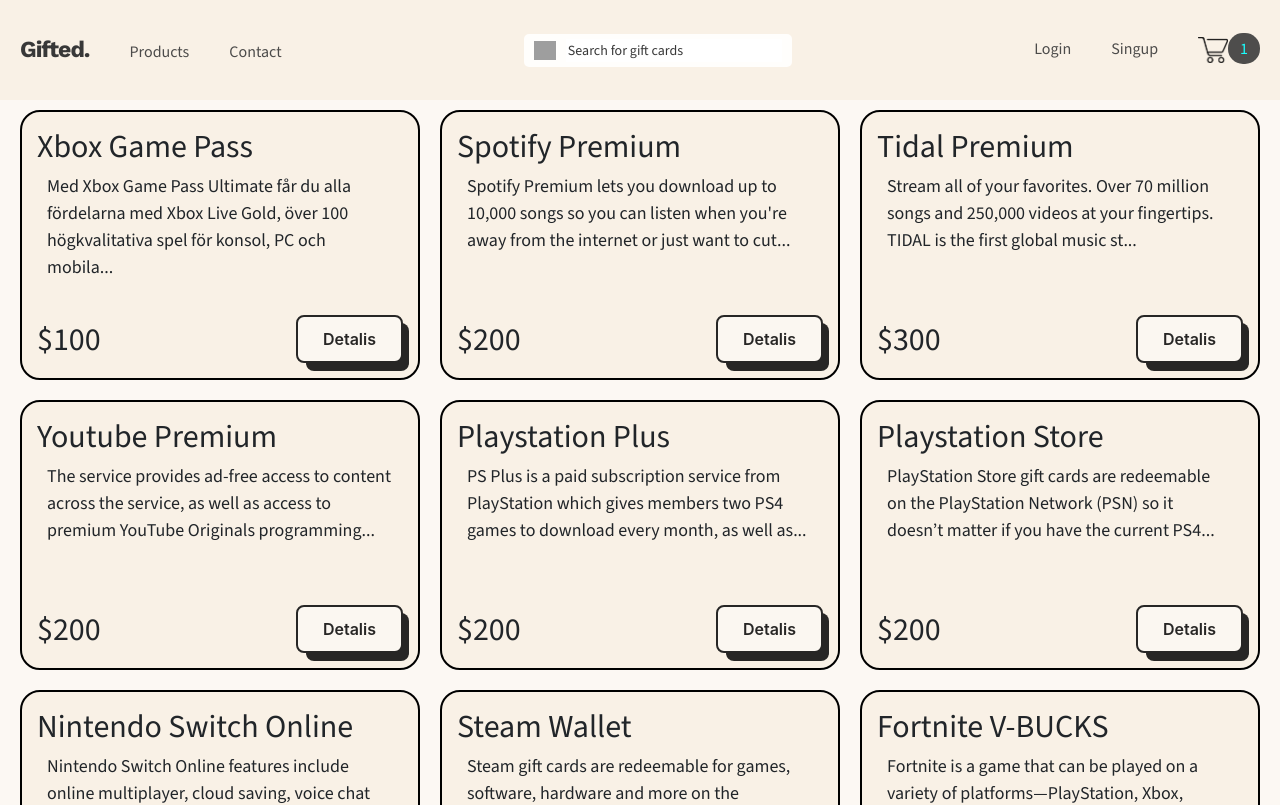
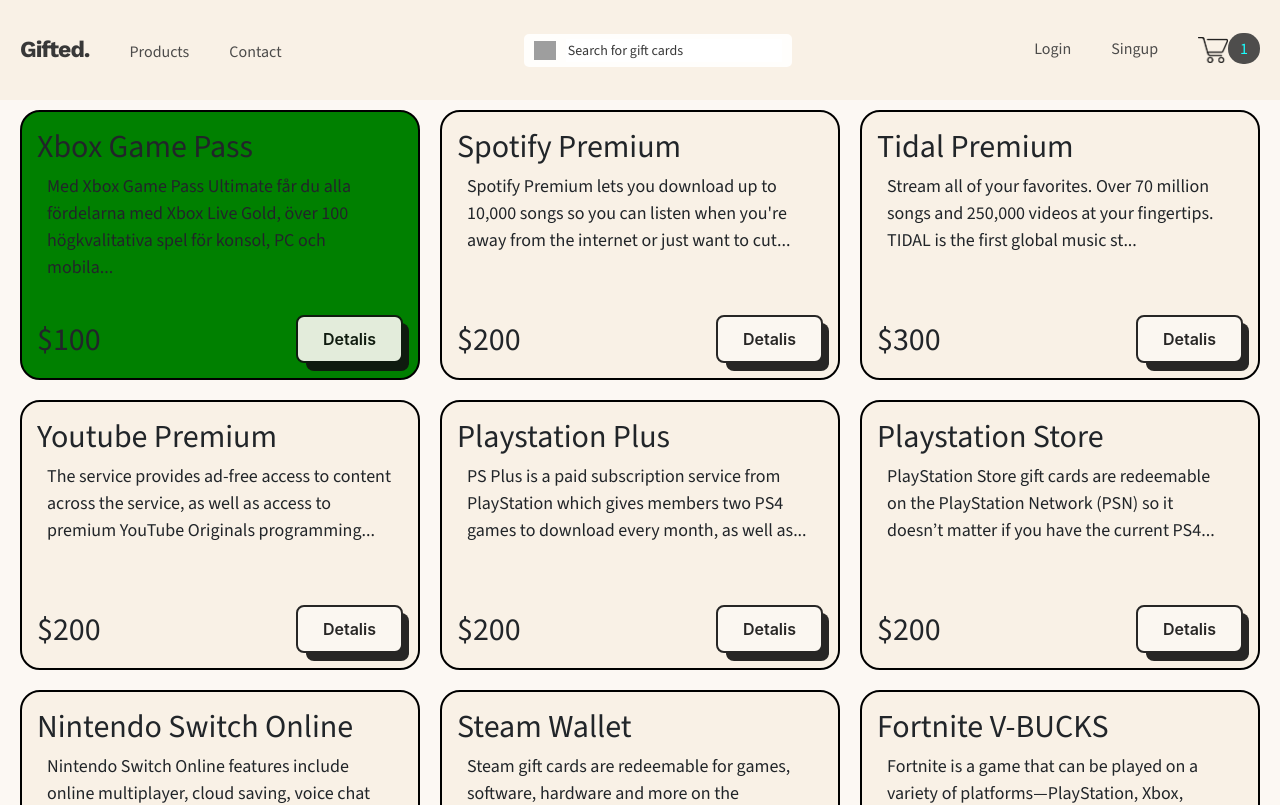
Before and after one commit to A1101101IR/Gifted.com, a React (Create React App) app: page /pages/products in a window 1280 px wide. Shown: the top 805 px of the page. Built offline with nearby package versions, Linux system fonts and the light colour scheme; data requests are answered from the project's data file; grey boxes are pictures that could not be loaded.

Commit message:
added specific classes to cards

```diff
--- a/src/components/product/ProductList.js
+++ b/src/components/product/ProductList.js
@@ -4,7 +4,7 @@
   return (
     <div className="product-list">
       {product.map((product) => (
-        <div className="products-card-sm" key={product.id}>
+        <div className={`products-card-sm ${product.company}`} key={product.id}>
           <div className="product-info-before">
             <h2>{product.titel}</h2>
             <p>{product.description.substring(0, 125)}...</p>
--- a/src/components/product/product.scss
+++ b/src/components/product/product.scss
@@ -80,3 +80,7 @@
     /* @include this-card; */
   }
 }
+
+.microsoft {
+  background-color: green;
+}
```
